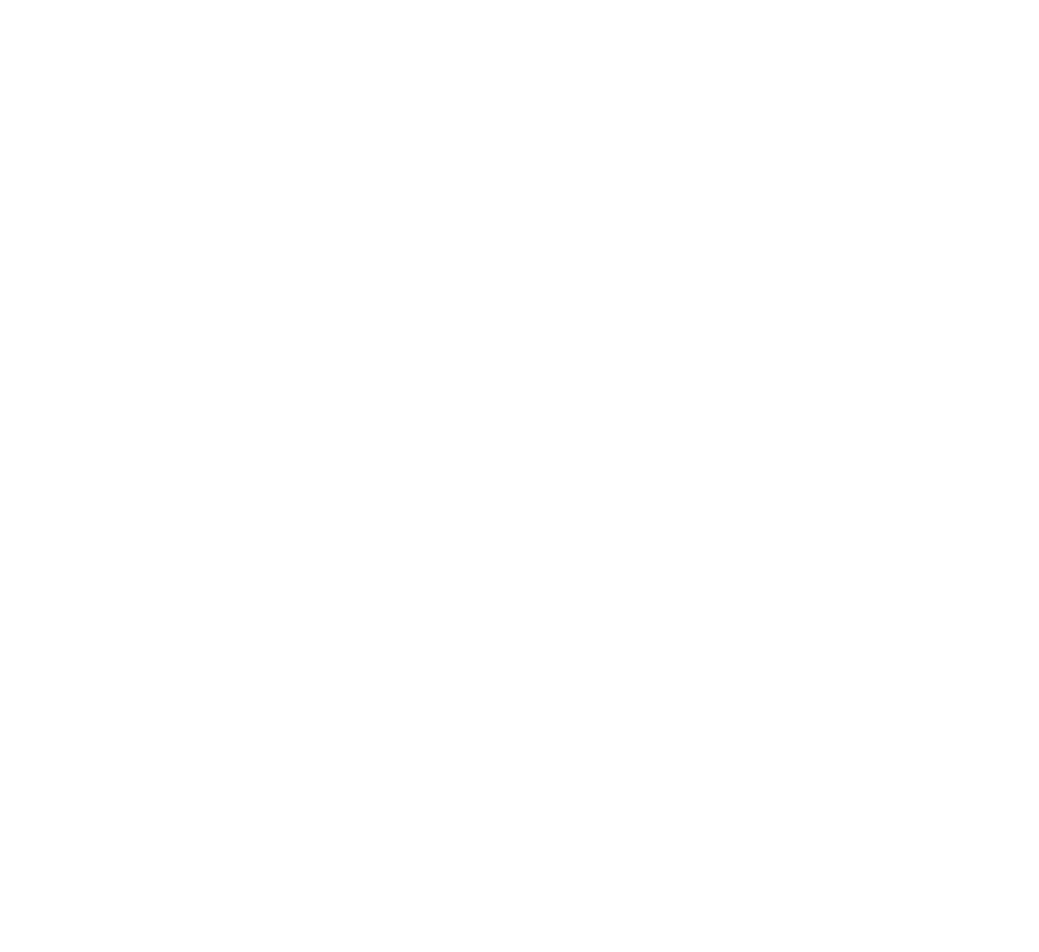
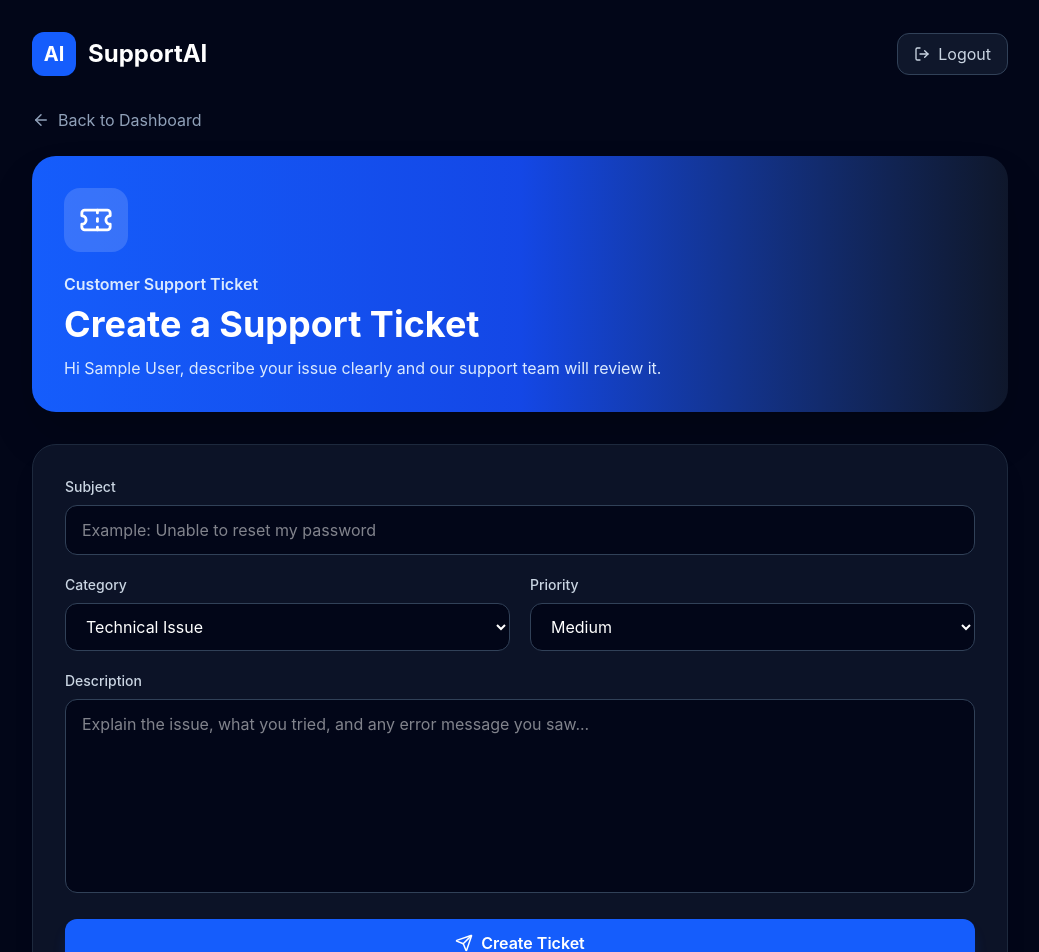
Before and after one commit to n-krishna/ai-customer-support-platform, a React (Vite) app in the folder client/: page /create-ticket in a window 1280 px wide. Before the commit this address had no page. Shown: the top 952 px of the page, without its empty margins (120-1159 px from the left). Before the commit the page ends 800 px from the top, so only its background shows below. Built offline with nearby package versions, Linux system fonts and the light colour scheme; sample sign-in values are in the browser's storage.

Commit message:
Created ticket creation page

```diff
--- a/client/src/App.jsx
+++ b/client/src/App.jsx
@@ -3,6 +3,7 @@ import { BrowserRouter, Route, Routes } from "react-router-dom";
 import ProtectedRoute from "./components/ProtectedRoute";
 
 import Chatbot from "./pages/Chatbot";
+import CreateTicket from "./pages/CreateTicket";
 import CustomerDashboard from "./pages/CustomerDashboard";
 import ForgotPassword from "./pages/ForgotPassword";
 import Home from "./pages/Home";
@@ -43,6 +44,15 @@ function App() {
         />
 
         <Route
+          path="/create-ticket"
+          element={
+            <ProtectedRoute>
+              <CreateTicket />
+            </ProtectedRoute>
+          }
+        />
+
+        <Route
           path="/chatbot"
           element={
             <ProtectedRoute>
--- a/client/src/pages/Chatbot.jsx
+++ b/client/src/pages/Chatbot.jsx
@@ -19,6 +19,7 @@ import { useCallback, useEffect, useMemo, useRef, useState } from "react";
 import { Link, useNavigate } from "react-router-dom";
 
 const API_URL = "http://localhost:5001/api/chat";
+
 const DEFAULT_IMAGE_PROMPT =
   "Analyze this screenshot. Identify the issue, explain the cause, and provide step-by-step instructions to fix it.";
 
@@ -31,6 +32,7 @@ const createMessage = (sender, message, image = null) => ({
 
 function Chatbot() {
   const navigate = useNavigate();
+
   const messagesEndRef = useRef(null);
   const recognitionRef = useRef(null);
   const fileInputRef = useRef(null);
@@ -45,12 +47,12 @@ function Chatbot() {
       "Hi! I’m your SupportAI assistant. How can I help you today?"
     ),
   ]);
+
   const [loading, setLoading] = useState(false);
   const [listening, setListening] = useState(false);
   const [activeChatId, setActiveChatId] = useState(null);
   const [chatHistory, setChatHistory] = useState([]);
   const [error, setError] = useState("");
-  const [ticketMessage, setTicketMessage] = useState("");
   const [selectedImage, setSelectedImage] = useState(null);
   const [imagePreview, setImagePreview] = useState("");
   const [showDeleteModal, setShowDeleteModal] = useState(false);
@@ -70,7 +72,6 @@ function Chatbot() {
 
   const resetAlerts = () => {
     setError("");
-    setTicketMessage("");
   };
 
   const fetchChats = useCallback(async () => {
@@ -98,7 +99,9 @@ function Chatbot() {
   }, [token, navigate, fetchChats]);
 
   useEffect(() => {
-    messagesEndRef.current?.scrollIntoView({ behavior: "smooth" });
+    messagesEndRef.current?.scrollIntoView({
+      behavior: "smooth",
+    });
   }, [messages, loading]);
 
   const formatTime = (dateValue) =>
@@ -334,7 +337,7 @@ function Chatbot() {
         [...messages].reverse().find((item) => item.sender === "user")
           ?.message || "Support request from chatbot";
 
-      const response = await axios.post(
+      await axios.post(
         `${API_URL}/ticket`,
         {
           subject: "Support request from chatbot",
@@ -343,7 +346,7 @@ function Chatbot() {
         authHeaders
       );
 
-      setTicketMessage(response.data.message);
+      navigate("/create-ticket");
     } catch (err) {
       setError(err.response?.data?.message || "Failed to create ticket");
     }
@@ -351,7 +354,10 @@ function Chatbot() {
 
   const handleLogout = () => {
     localStorage.clear();
-    navigate("/login", { replace: true });
+
+    navigate("/login", {
+      replace: true,
+    });
 
     setTimeout(() => {
       window.location.reload();
@@ -517,12 +523,6 @@ function Chatbot() {
                 </div>
               )}
 
-              {ticketMessage && (
-                <div className="bg-green-500/10 border border-green-500 text-green-400 px-4 py-3 rounded-xl">
-                  {ticketMessage}
-                </div>
-              )}
-
               {messages.map((item, index) => (
                 <div
                   key={`${item.sender}-${index}`}
@@ -585,12 +585,8 @@ function Chatbot() {
 
             <div className="border-t border-slate-800 p-5 bg-slate-900">
               <div className="flex flex-wrap gap-2 mb-4">
-                {[
-                  "I forgot my password",
-                  "Create a ticket",
-                  "Billing issue",
-                  "Update profile",
-                ].map((item) => (
+                {["I forgot my password", "Billing issue", "Update profile"].map(
+                  (item) => (
                     <button
                       key={item}
                       onClick={() => setMessage(item)}
@@ -598,7 +594,17 @@ function Chatbot() {
                     >
                       {item}
                     </button>
-                ))}
+                  )
+                )}
+
+                <button
+                  type="button"
+                  onClick={() => navigate("/create-ticket")}
+                  className="hidden sm:flex items-center gap-2 bg-white/10 hover:bg-white/20 border border-white/10 px-4 py-2 rounded-xl transition"
+                >
+                  <Ticket size={16} />
+                  Create Ticket
+                </button>
               </div>
 
               {imagePreview && (
@@ -619,10 +625,7 @@ function Chatbot() {
                 </div>
               )}
 
-              <form
-                onSubmit={handleSendMessage}
-                className="flex items-end gap-3"
-              >
+              <form onSubmit={handleSendMessage} className="flex items-end gap-3">
                 <input
                   ref={fileInputRef}
                   type="file"
--- /dev/null
+++ b/client/src/pages/CreateTicket.jsx
@@ -0,0 +1,253 @@
+import axios from "axios";
+import {
+    AlertCircle,
+    ArrowLeft,
+    CheckCircle,
+    LogOut,
+    Send,
+    Ticket,
+} from "lucide-react";
+import { useState } from "react";
+import { Link, useNavigate } from "react-router-dom";
+
+const API_URL = "http://localhost:5001/api/chat";
+
+function CreateTicket() {
+  const navigate = useNavigate();
+  const token = localStorage.getItem("token");
+  const user = JSON.parse(localStorage.getItem("user") || "{}");
+
+  const [formData, setFormData] = useState({
+    subject: "",
+    category: "Technical Issue",
+    priority: "Medium",
+    description: "",
+  });
+
+  const [loading, setLoading] = useState(false);
+  const [success, setSuccess] = useState("");
+  const [error, setError] = useState("");
+
+  const displayName =
+    user?.full_name || user?.fullName || user?.name || "Customer";
+
+  const handleLogout = () => {
+    localStorage.clear();
+    navigate("/login", { replace: true });
+
+    setTimeout(() => {
+      window.location.reload();
+    }, 100);
+  };
+
+  const handleChange = (e) => {
+    setFormData((prev) => ({
+      ...prev,
+      [e.target.name]: e.target.value,
+    }));
+  };
+
+  const handleSubmit = async (e) => {
+    e.preventDefault();
+
+    setSuccess("");
+    setError("");
+
+    if (!formData.subject.trim() || !formData.description.trim()) {
+      setError("Subject and description are required.");
+      return;
+    }
+
+    try {
+      setLoading(true);
+
+      const fullDescription = `
+Category: ${formData.category}
+Priority: ${formData.priority}
+
+Issue Description:
+${formData.description}
+      `;
+
+      await axios.post(
+        `${API_URL}/ticket`,
+        {
+          subject: formData.subject,
+          description: fullDescription,
+        },
+        {
+          headers: {
+            Authorization: `Bearer ${token}`,
+          },
+        }
+      );
+
+      setSuccess("Your support ticket has been created successfully.");
+
+      setFormData({
+        subject: "",
+        category: "Technical Issue",
+        priority: "Medium",
+        description: "",
+      });
+    } catch (err) {
+      setError(err.response?.data?.message || "Failed to create ticket.");
+    } finally {
+      setLoading(false);
+    }
+  };
+
+  if (!token) {
+    navigate("/login", { replace: true });
+    return null;
+  }
+
+  return (
+    <div className="min-h-screen bg-slate-950 text-white">
+      <div className="max-w-5xl mx-auto px-6 py-8">
+        <div className="flex items-center justify-between mb-8">
+          <Link to="/dashboard" className="flex items-center gap-3">
+            <div className="w-11 h-11 bg-blue-600 rounded-xl flex items-center justify-center font-bold text-xl">
+              AI
+            </div>
+
+            <span className="text-2xl font-bold">SupportAI</span>
+          </Link>
+
+          <button
+            onClick={handleLogout}
+            className="flex items-center gap-2 bg-slate-900 border border-slate-700 hover:border-blue-500 px-4 py-2 rounded-xl text-slate-300 hover:text-white transition"
+          >
+            <LogOut size={16} />
+            Logout
+          </button>
+        </div>
+
+        <Link
+          to="/dashboard"
+          className="inline-flex items-center gap-2 text-slate-400 hover:text-white mb-6 transition"
+        >
+          <ArrowLeft size={18} />
+          Back to Dashboard
+        </Link>
+
+        <div className="bg-gradient-to-r from-blue-600 via-blue-700 to-slate-900 rounded-3xl p-8 mb-8 shadow-2xl">
+          <div className="w-16 h-16 bg-white/15 rounded-2xl flex items-center justify-center mb-5">
+            <Ticket size={34} />
+          </div>
+
+          <p className="text-blue-100 font-semibold mb-2">
+            Customer Support Ticket
+          </p>
+
+          <h1 className="text-4xl font-bold mb-3">
+            Create a Support Ticket
+          </h1>
+
+          <p className="text-blue-100 max-w-2xl">
+            Hi {displayName}, describe your issue clearly and our support team
+            will review it.
+          </p>
+        </div>
+
+        <div className="bg-slate-900/80 border border-slate-800 rounded-3xl p-8 shadow-xl">
+          {success && (
+            <div className="flex items-center gap-3 bg-green-500/10 border border-green-500 text-green-400 px-4 py-3 rounded-xl mb-6">
+              <CheckCircle size={20} />
+              {success}
+            </div>
+          )}
+
+          {error && (
+            <div className="flex items-center gap-3 bg-red-500/10 border border-red-500 text-red-400 px-4 py-3 rounded-xl mb-6">
+              <AlertCircle size={20} />
+              {error}
+            </div>
+          )}
+
+          <form onSubmit={handleSubmit} className="space-y-5">
+            <div>
+              <label className="block text-sm font-medium text-slate-300 mb-2">
+                Subject
+              </label>
+
+              <input
+                type="text"
+                name="subject"
+                value={formData.subject}
+                onChange={handleChange}
+                placeholder="Example: Unable to reset my password"
+                className="w-full bg-slate-950 border border-slate-700 rounded-xl px-4 py-3 text-white outline-none focus:border-blue-500 focus:ring-2 focus:ring-blue-500/30 transition"
+              />
+            </div>
+
+            <div className="grid md:grid-cols-2 gap-5">
+              <div>
+                <label className="block text-sm font-medium text-slate-300 mb-2">
+                  Category
+                </label>
+
+                <select
+                  name="category"
+                  value={formData.category}
+                  onChange={handleChange}
+                  className="w-full bg-slate-950 border border-slate-700 rounded-xl px-4 py-3 text-white outline-none focus:border-blue-500 focus:ring-2 focus:ring-blue-500/30 transition"
+                >
+                  <option>Technical Issue</option>
+                  <option>Account Issue</option>
+                  <option>Billing Issue</option>
+                  <option>AI Chatbot Issue</option>
+                  <option>Other</option>
+                </select>
+              </div>
+
+              <div>
+                <label className="block text-sm font-medium text-slate-300 mb-2">
+                  Priority
+                </label>
+
+                <select
+                  name="priority"
+                  value={formData.priority}
+                  onChange={handleChange}
+                  className="w-full bg-slate-950 border border-slate-700 rounded-xl px-4 py-3 text-white outline-none focus:border-blue-500 focus:ring-2 focus:ring-blue-500/30 transition"
+                >
+                  <option>Low</option>
+                  <option>Medium</option>
+                  <option>High</option>
+                  <option>Urgent</option>
+                </select>
+              </div>
+            </div>
+
+            <div>
+              <label className="block text-sm font-medium text-slate-300 mb-2">
+                Description
+              </label>
+
+              <textarea
+                name="description"
+                value={formData.description}
+                onChange={handleChange}
+                rows={7}
+                placeholder="Explain the issue, what you tried, and any error message you saw..."
+                className="w-full bg-slate-950 border border-slate-700 rounded-xl px-4 py-3 text-white outline-none focus:border-blue-500 focus:ring-2 focus:ring-blue-500/30 transition resize-none"
+              />
+            </div>
+
+            <button
+              type="submit"
+              disabled={loading}
+              className="w-full flex items-center justify-center gap-2 bg-blue-600 hover:bg-blue-700 disabled:bg-slate-700 disabled:text-slate-400 py-3 rounded-xl font-semibold transition shadow-lg shadow-blue-600/20"
+            >
+              <Send size={18} />
+              {loading ? "Creating Ticket..." : "Create Ticket"}
+            </button>
+          </form>
+        </div>
+      </div>
+    </div>
+  );
+}
+
+export default CreateTicket;
```
Lines whose indentation alone changed are shown as unchanged.
